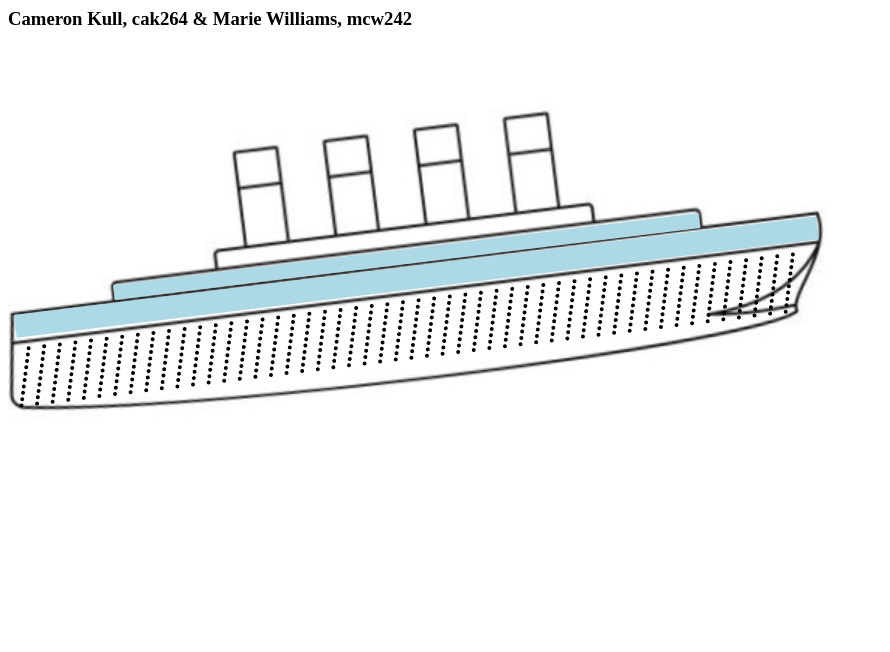
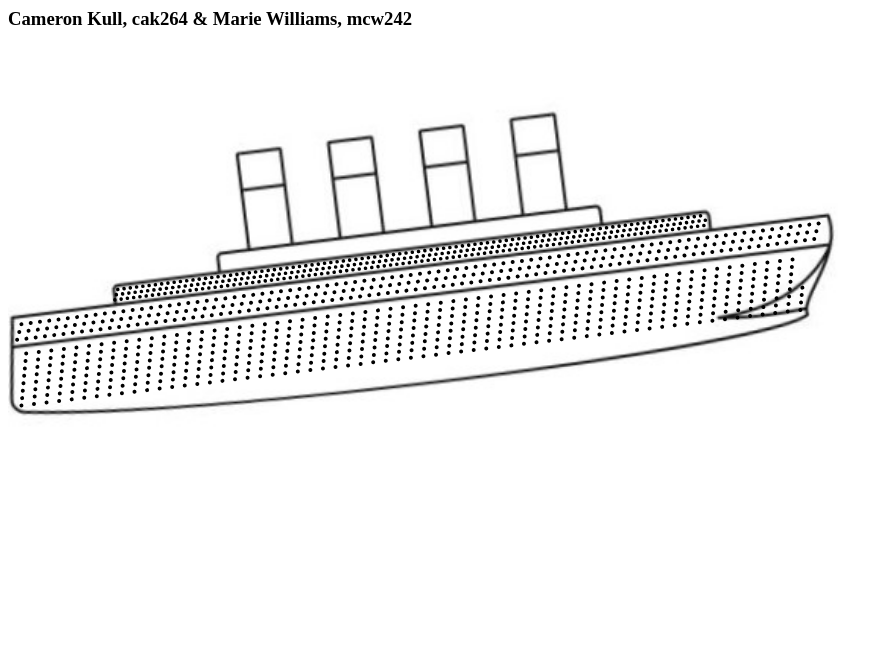
Before and after one commit to cak264/info4310_hw2, a plain HTML site: page index.html in a window 1280 px wide. Shown: the whole page, without its empty margins (0-890 px from the left). Drawn offline with nearby package versions, Linux system fonts and the light colour scheme.

Commit message:
Added dots for all classes + minor styling

```diff
--- a/index.html
+++ b/index.html
@@ -7,7 +7,7 @@
             /* note: adjust width here to change change dimensions */
             .image {
               display: block;
-              width: 150%;
+              width: 152%;
               height: auto;
             }
 
@@ -89,42 +89,75 @@
             // console.log(thirdDict);
 
 
+            //first class points
+            let NumCols1 = 95;
+            let ColSize1 = 3;
+            let Width1 = 590;
+            let Height1 = 15;
+
+            const xScale1 = d3.scaleLinear().domain([0, NumCols1-1]).range([0, 18800]);
+            const yScale1 = d3.scaleLinear().domain([0, ColSize1-1]).range([Height1, 5]);
 
 
             var firstG = boat.append("g")
                 .attr("class", "firstClass")
-                .attr("transform", "translate(105,236) rotate(-7)");
+                .attr("transform", "translate(105,236) rotate(-7.2)");
 
             firstG.append("rect")
                 .attr("x", 0)
                 .attr("y", 0)
-                .attr("width", 590)
-                .attr("height", 15)
-                .attr("fill", "lightblue");
+                .attr("width", Width1)
+                .attr("height", Height1)
+                .attr("fill", "none");
+
+            firstG.selectAll("circle").data(firstList)
+                .join("circle")
+                .attr("class", "first")
+                .attr("cx", (d,i) => xScale1(i/NumCols1))
+                .attr("cy", (d,i) => yScale1(i%ColSize1))
+                .attr("r", 1.8)
+                .style("fill", "black");
 
 
 
+            //second class points
+            let NumCols2 = 87;
+            let ColSize2 = 3;
+            let Width2 = 808;
+            let Height2 = 23;
+
+            const xScale2 = d3.scaleLinear().domain([0, NumCols2-1]).range([0, 23300]);
+            const yScale2 = d3.scaleLinear().domain([0, ColSize2-1]).range([Height2+2, 10]);
+
             var secondG = boat.append("g")
                 .attr("class", "secondClass")
-                .attr("transform", "translate(6,266) rotate(-7)");
+                .attr("transform", "translate(6,266) rotate(-7.2)");
 
             secondG.append("rect")
                 .attr("x", 0)
                 .attr("y", 0)
-                .attr("width", 808)
-                .attr("height", 23)
-                .attr("fill", "lightblue");
+                .attr("width", Width2)
+                .attr("height", Height2)
+                .attr("fill", "none");
+
+            secondG.selectAll("circle").data(secondList)
+                .join("circle")
+                .attr("class", "second")
+                .attr("cx", (d,i) => xScale2(i/NumCols2))
+                .attr("cy", (d,i) => yScale2(i%ColSize2))
+                .attr("r", 2)
+                .style("fill", "black");
 
 
 
             //third class points
-            let NumCols3 = 50;
-            let ColSize3 = 10;
+            let NumCols3 = 63; //63, 8, 6050
+            let ColSize3 = 8; //50, 10, 3850
             let Width3 = 783;
             let Height3 = 61;
 
-            const xScale3 = d3.scaleLinear().domain([0, NumCols3-1]).range([0, 3850]);
-            const yScale3 = d3.scaleLinear().domain([0, ColSize3-1]).range([Height3, 5]);
+            const xScale3 = d3.scaleLinear().domain([0, NumCols3-1]).range([0, 6180]);
+            const yScale3 = d3.scaleLinear().domain([0, ColSize3-1]).range([Height3, 10]);
 
             var thirdG = boat.append("g")
                 .attr("class", "thirdClass")
@@ -145,6 +178,9 @@
                 .attr("r", 2)
                 .style("fill", "black");
 
+            //slant left: .attr("cy", (d,i) => yScale3((i / NumCols3) - (i % ColSize3)))
+            //slant right: .attr("cy", (d,i) => yScale3(i%ColSize3))
+
             // make bins to hold passengers
          };
 
```
